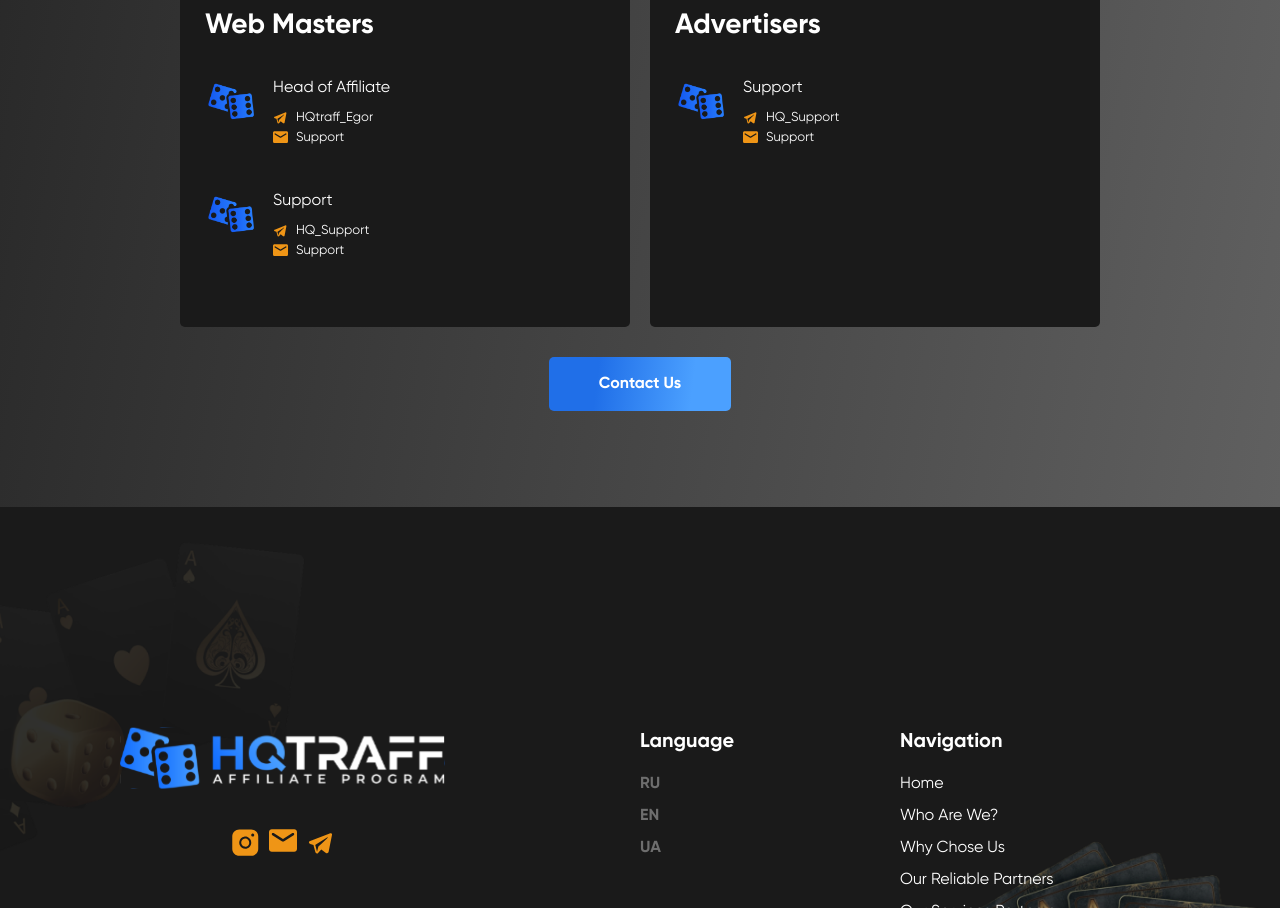
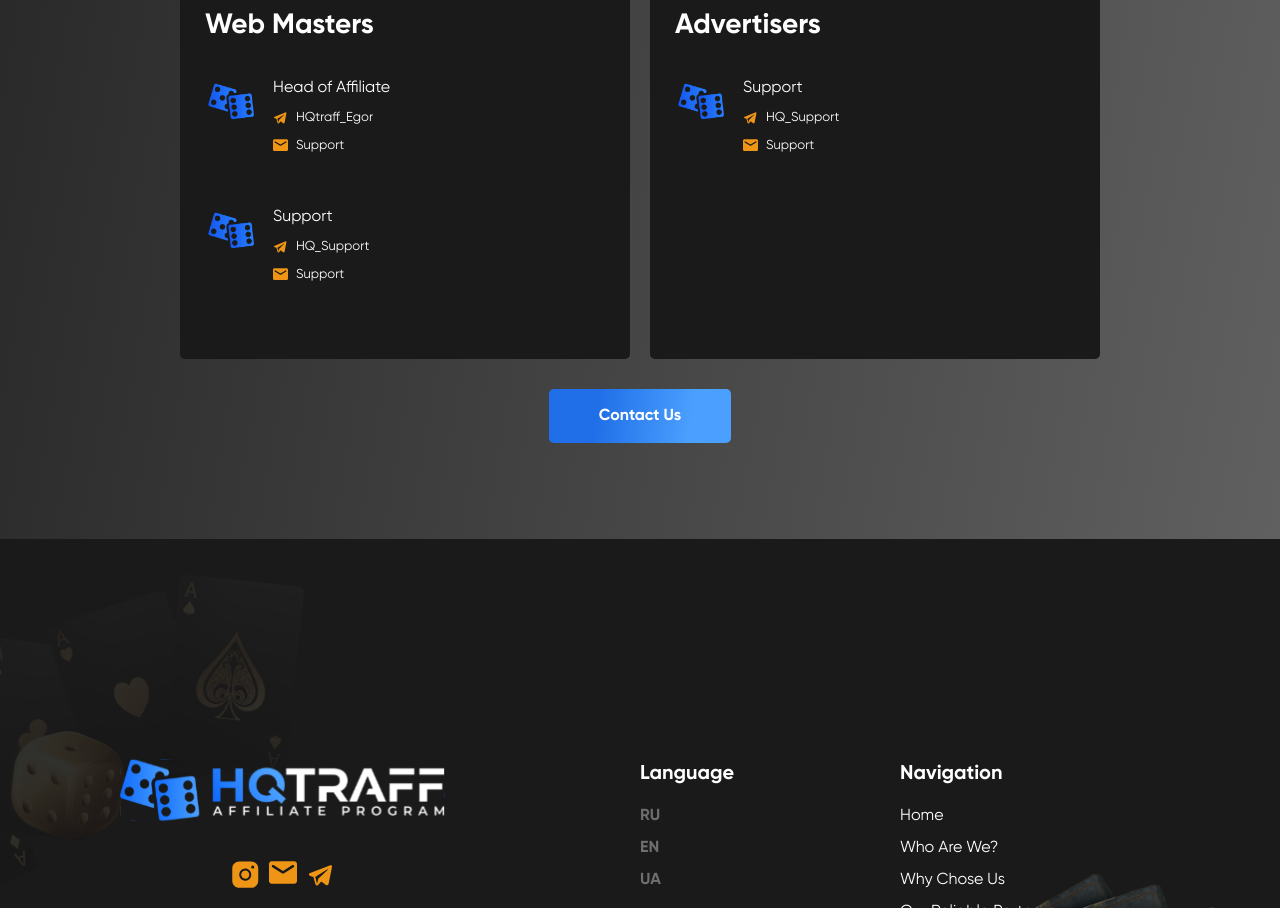
Before and after one commit to wahiddhrubo/hqtraff, a Next.js app: page / in a window 1280 px wide. Shown: the part 6260-7168 px from the top of the page. Built offline with nearby package versions, Linux system fonts and the light colour scheme.

Commit message:
Revisions

```diff
--- a/components/landing/joinUs.js
+++ b/components/landing/joinUs.js
@@ -65,7 +65,7 @@ export default function Partners() {
     img: "my-auto",
     teamDetails: "",
     teamPos: "text-[16px] mb-2",
-    link: "flex gap-2",
+    link: "flex gap-2 my-2",
     icon: "",
   };
 
```
